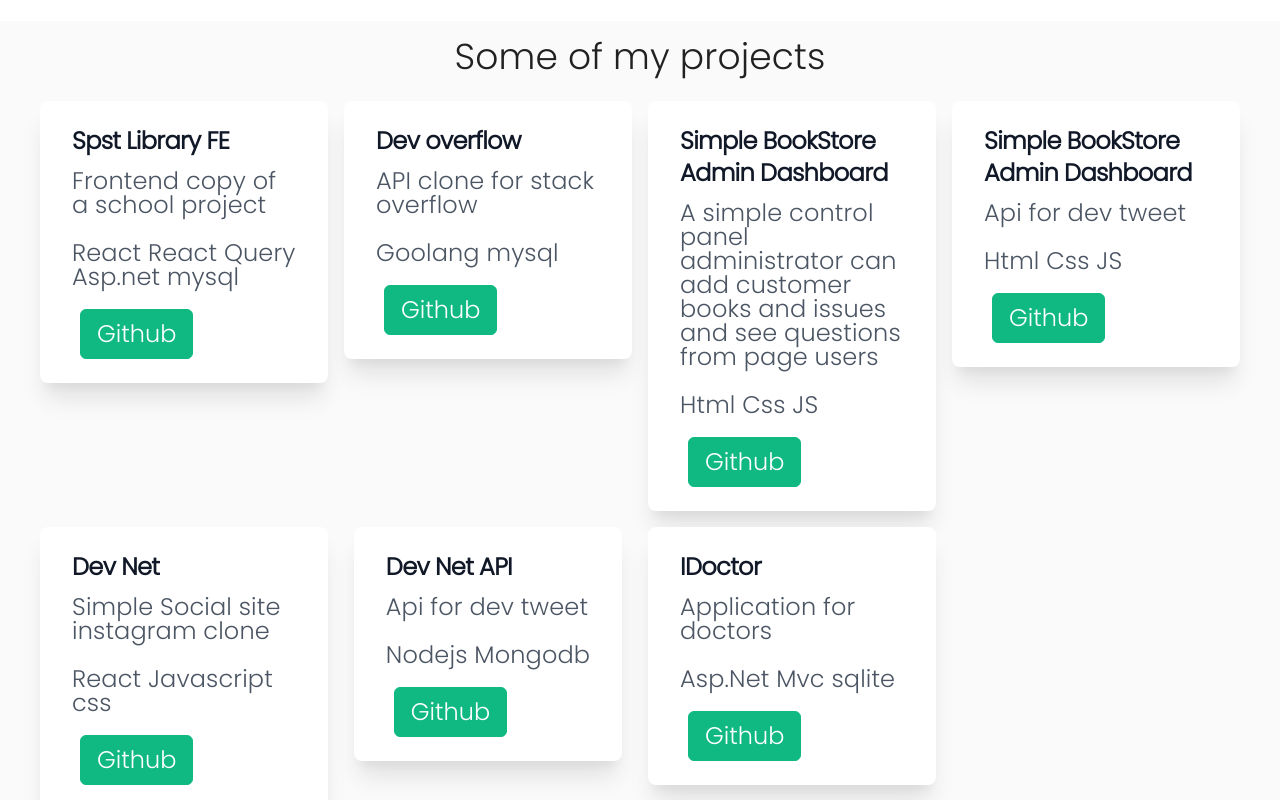
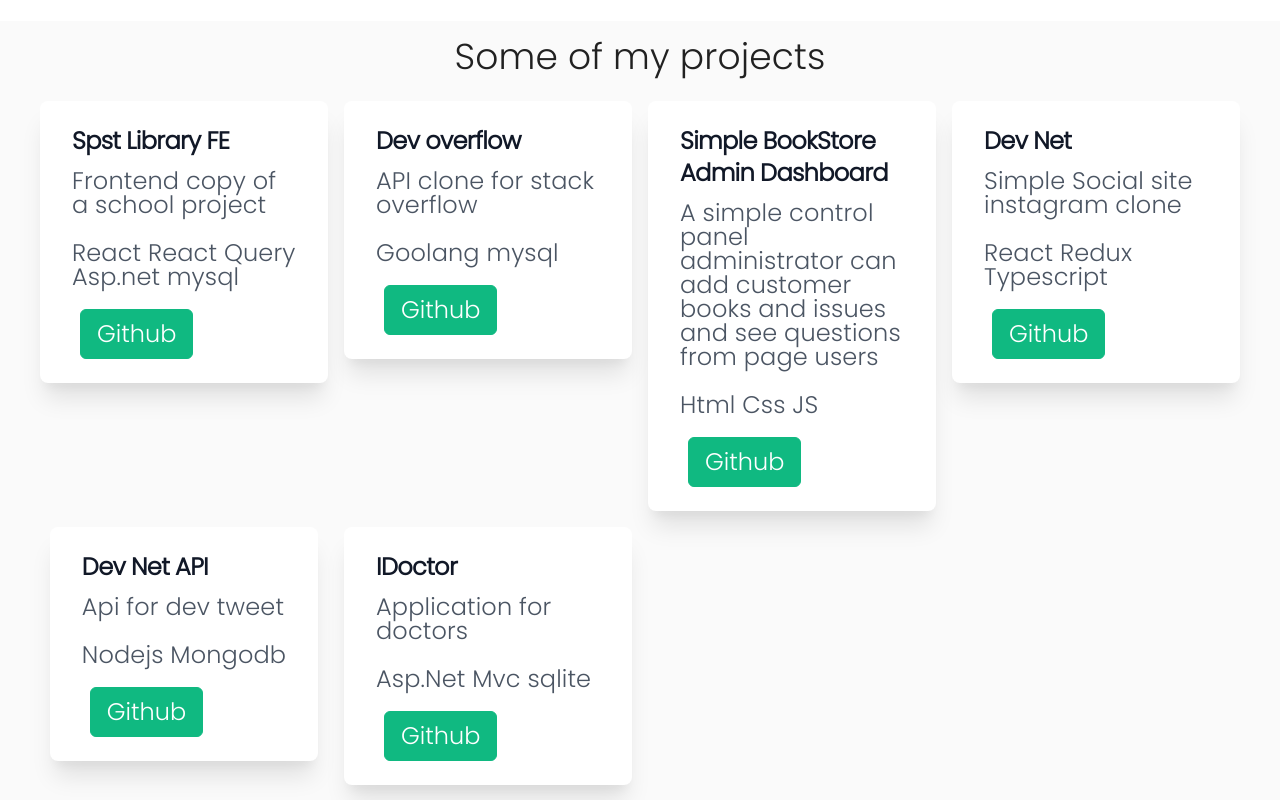
Before and after one commit to peterdinis/Portfolio-Dinis, a React (Create React App) app: page / in a window 1280 px wide. Shown: the part 1840-2640 px from the top of the page. Built offline with nearby package versions, Linux system fonts and the light colour scheme.

Commit message:
Project update

```diff
--- a/src/components/projects/MyProjects.jsx
+++ b/src/components/projects/MyProjects.jsx
@@ -34,18 +34,10 @@ const MyProjects = () => {
         />
 
         <Project
-          name="Simple BookStore Admin Dashboard"
-          description={t("description.socialGraphAPI")}
-          subName="Html Css JS"
-          link="https://github.com/peterdinis/Simple-Dashboard"
-          firstLinkName="Github"
-        />
-
-        <Project
           name="Dev Net"
           description={t("description.socialGraphql")}
-          subName="React Javascript css"
-          link="https://github.com/peterdinis/Dev-Net-Frontend"
+          subName="React Redux Typescript "
+          link="https://github.com/peterdinis/Dev-Net-Typescript"
           firstLinkName="Github"
         />
 
```
